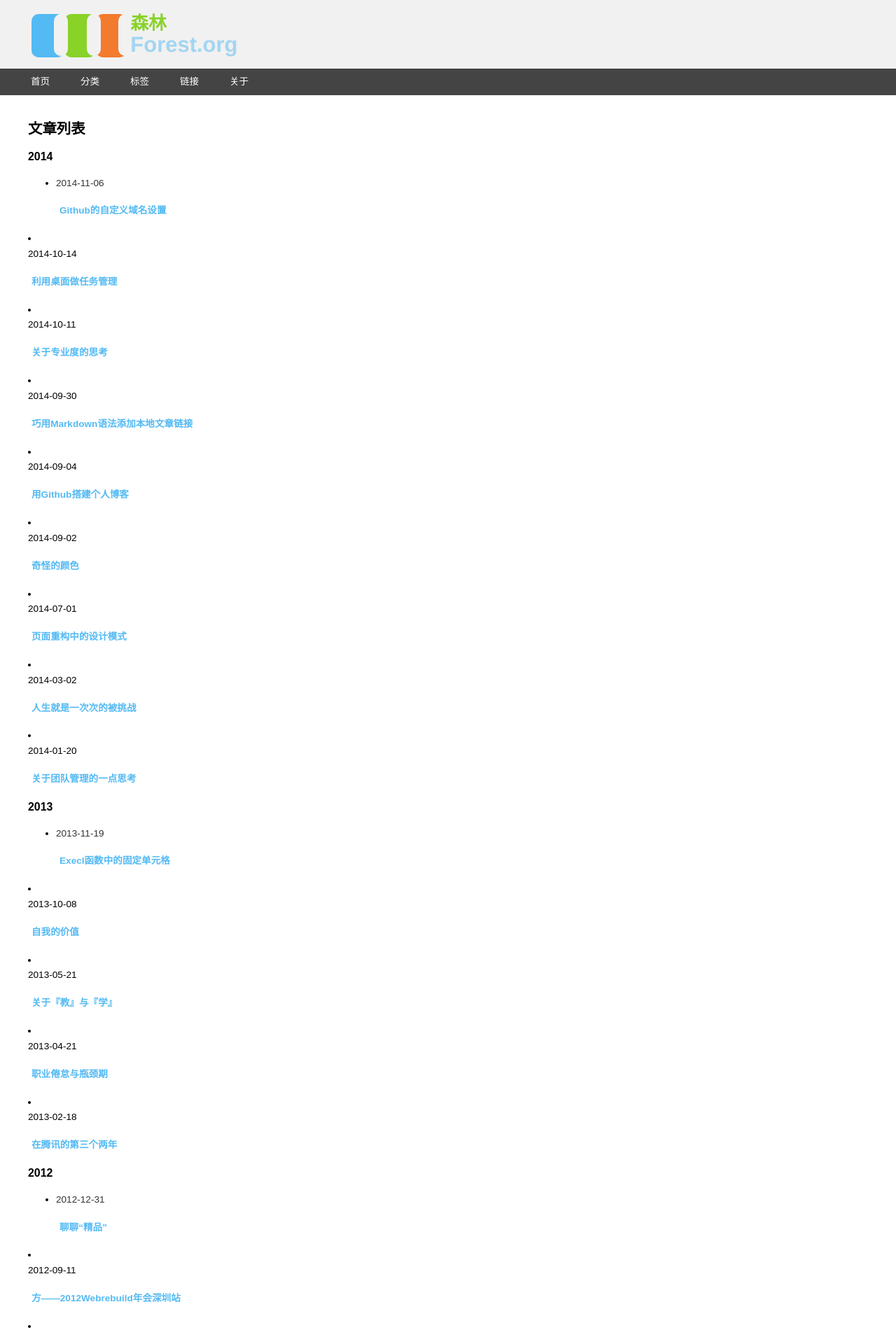
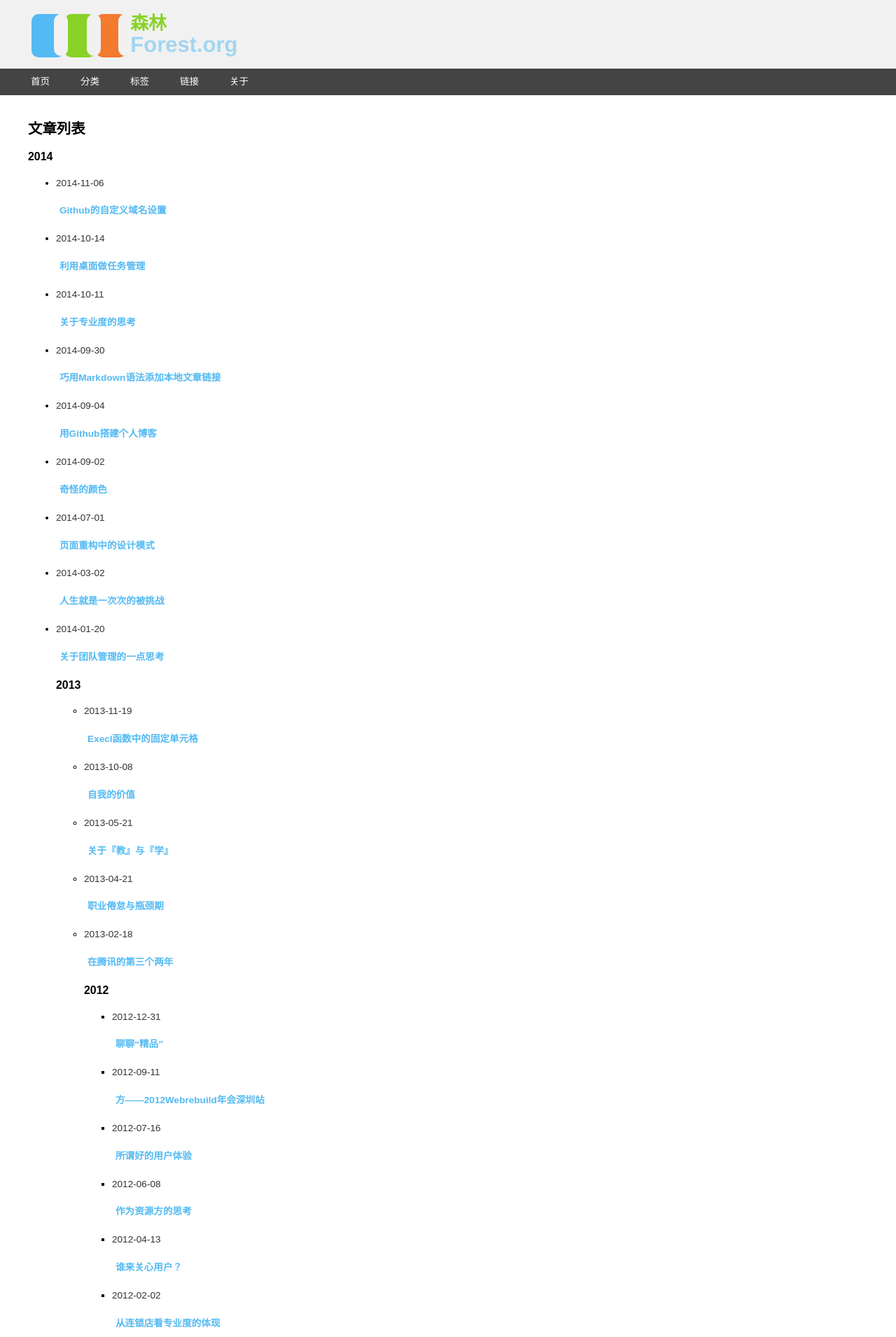
Before and after one commit to ghostzhang/ghostzhang.github.io, a Jekyll site: the page built from index.html, in a window 1280 px wide. Shown: the top 1910 px of the page at 70% size. Built offline with Jekyll 4.4.1, drawn with Linux system fonts in a browser that asks for light colours; the list of posts is cut into pages by our own code; comment, search, counter and statistics services are not loaded.

Commit message:
更新样式

```diff
--- a/index.html
+++ b/index.html
@@ -22,8 +22,10 @@
           {% endif%}
           </section>
       </li>
+  {% if year != y %}
+    </ul>
+  {% endif %}
 {% endif%}
-    </ul>
 {% endfor %}
 </section>
 
```
